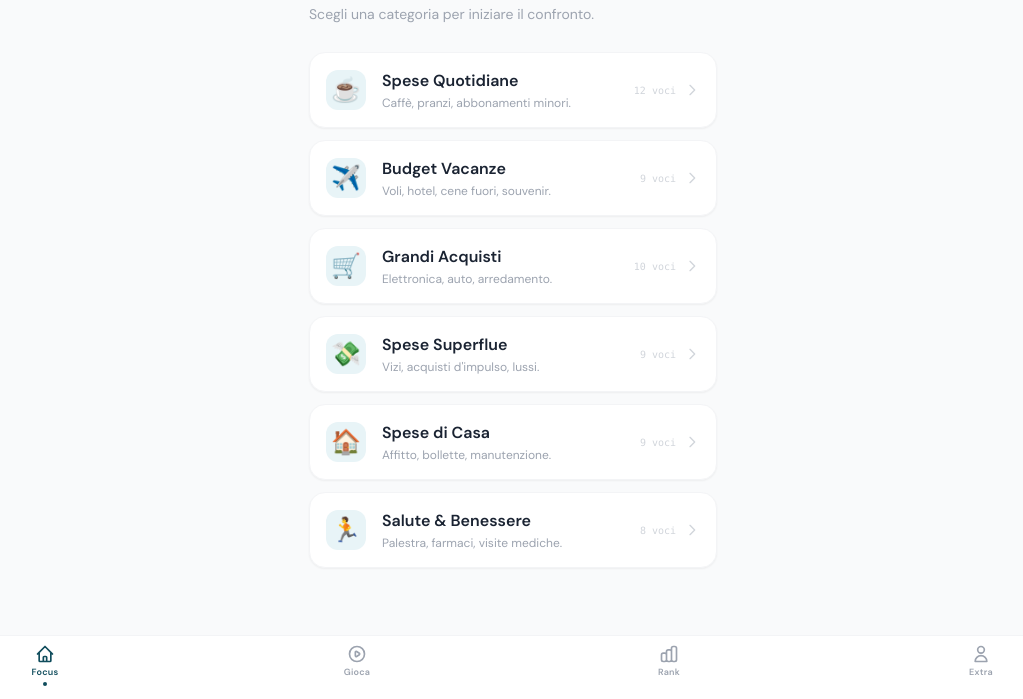
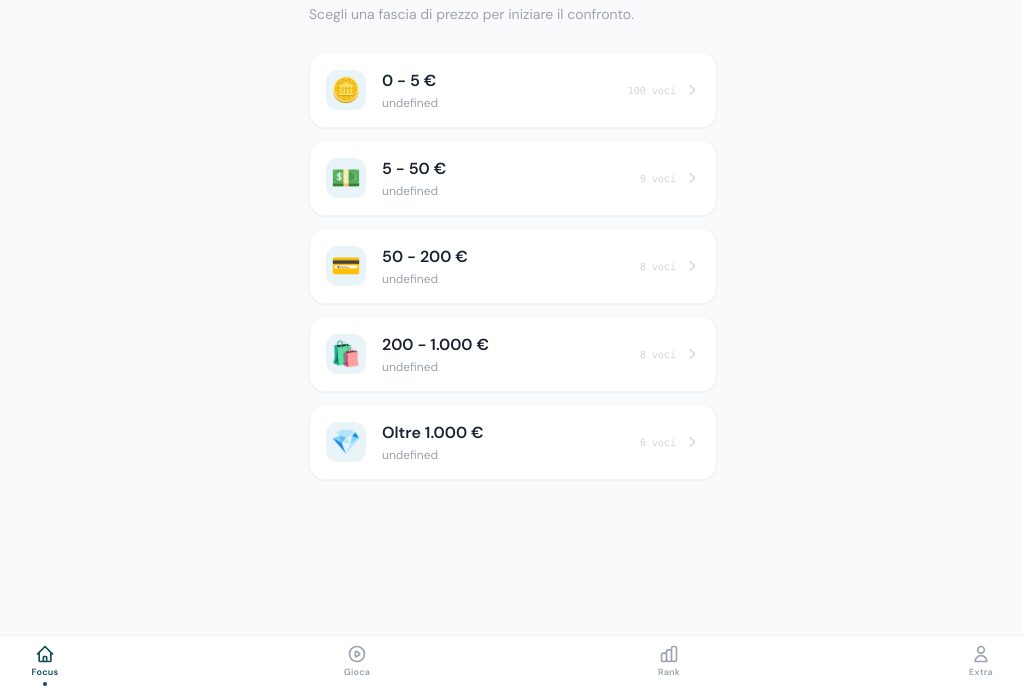
Before and after one commit to lorenzo-damico0/Preferiresti_TheGame, a plain HTML site: page index.html in a window 1280 px wide. Shown: the part 101-800 px from the top of the page, without its empty margins (127-1150 px from the left). Drawn offline with nearby package versions, Linux system fonts and the light colour scheme.

Commit message:
Update index.html

```diff
--- a/index.html
+++ b/index.html
@@ -76,125 +76,94 @@
 <body class="bg-gray-50 text-ink h-screen w-screen overflow-hidden flex flex-col">
 
 <!-- ═══════════════════════════════════════════════════
-     DATI DELL'APP — MODIFICA QUI PER AGGIORNARE I CONTENUTI
+     DATI DELL'APP — CATEGORIE A FASCE DI PREZZO
      ═══════════════════════════════════════════════════ -->
 <script>
 // ┌─────────────────────────────────────────────────────┐
-// │  CATEGORIE — aggiungi/rimuovi/rinomina liberamente  │
+// │  CATEGORIE (Fasce di prezzo)                        │
 // └─────────────────────────────────────────────────────┘
+
 const CATEGORIE = [
-    {
-        id: "quotidiane",
-        nome: "Spese Quotidiane",
-        descrizione: "Caffè, pranzi, abbonamenti minori.",
-        emoji: "☕"
-    },
-    {
-        id: "vacanze",
-        nome: "Budget Vacanze",
-        descrizione: "Voli, hotel, cene fuori, souvenir.",
-        emoji: "✈️"
-    },
-    {
-        id: "grandi",
-        nome: "Grandi Acquisti",
-        descrizione: "Elettronica, auto, arredamento.",
-        emoji: "🛒"
-    },
-    {
-        id: "superflue",
-        nome: "Spese Superflue",
-        descrizione: "Vizi, acquisti d'impulso, lussi.",
-        emoji: "💸"
-    },
-    {
-        id: "casa",
-        nome: "Spese di Casa",
-        descrizione: "Affitto, bollette, manutenzione.",
-        emoji: "🏠"
-    },
-    {
-        id: "salute",
-        nome: "Salute & Benessere",
-        descrizione: "Palestra, farmaci, visite mediche.",
-        emoji: "🏃"
-    }
+    { id: "fascia_5",    nome: "0 - 5 €",    emoji: "🪙" },
+    { id: "fascia_50",   nome: "5 - 50 €",   emoji: "💵" },
+    { id: "fascia_200",  nome: "50 - 200 €", emoji: "💳" },
+    { id: "fascia_1000", nome: "200 - 1.000 €", emoji: "🛍️" },
+    { id: "fascia_max",  nome: "Oltre 1.000 €", emoji: "💎" }
 ];
 
 // ┌─────────────────────────────────────────────────────┐
-// │  SPESE — aggiungi nuove voci in ogni categoria      │
-// │  Formato: { id, nome, importo, categoria_id }       │
+// │  LISTA FACILITATA DELLE SPESE                       │
+// │  Aggiungi le voci tra "virgolette" divise da virgola│
 // └─────────────────────────────────────────────────────┘
-const SPESE = [
-    // ── QUOTIDIANE ──
-    { id: 1,  nome: "Un pacchetto di sigarette",         importo: 6.50,    categoria: "quotidiane" },
-    { id: 2,  nome: "Un kebab con patatine",             importo: 9.00,    categoria: "quotidiane" },
-    { id: 3,  nome: "Caffè al bar ogni giorno per un mese", importo: 45.00, categoria: "quotidiane" },
-    { id: 4,  nome: "Pranzo d'ufficio (panino + acqua)", importo: 8.50,    categoria: "quotidiane" },
-    { id: 5,  nome: "Abbonamento Netflix mensile",       importo: 17.99,   categoria: "quotidiane" },
-    { id: 6,  nome: "Abbonamento Spotify mensile",       importo: 10.99,   categoria: "quotidiane" },
-    { id: 7,  nome: "Birra artigianale al pub",          importo: 6.00,    categoria: "quotidiane" },
-    { id: 8,  nome: "Taxi in città (corsa media)",       importo: 14.00,   categoria: "quotidiane" },
-    { id: 9,  nome: "Giornale quotidiano cartaceo",      importo: 1.50,    categoria: "quotidiane" },
-    { id: 10, nome: "Bottiglia d'acqua al distributore", importo: 0.50,    categoria: "quotidiane" },
-    { id: 11, nome: "Aperitivo con amici",               importo: 12.00,   categoria: "quotidiane" },
-    { id: 12, nome: "Parcheggio in città (giornata)",    importo: 8.00,    categoria: "quotidiane" },
+const LISTE_SPESE = {
 
-    // ── VACANZE ──
-    { id: 20, nome: "Volo low-cost andata e ritorno",    importo: 89.00,   categoria: "vacanze" },
-    { id: 21, nome: "Hotel 3 stelle per notte",          importo: 95.00,   categoria: "vacanze" },
-    { id: 22, nome: "Vacanze estive (1 settimana, 2 persone)", importo: 1400.00, categoria: "vacanze" },
-    { id: 23, nome: "Weekend a Parigi (volo+hotel)",     importo: 320.00,  categoria: "vacanze" },
-    { id: 24, nome: "Cena romantica in vacanza",         importo: 75.00,   categoria: "vacanze" },
-    { id: 25, nome: "Tour guidato in città straniera",   importo: 45.00,   categoria: "vacanze" },
-    { id: 26, nome: "Noleggio auto per una settimana",   importo: 280.00,  categoria: "vacanze" },
-    { id: 27, nome: "Assicurazione viaggio",             importo: 35.00,   categoria: "vacanze" },
-    { id: 28, nome: "Escursione di un giorno",           importo: 60.00,   categoria: "vacanze" },
+    "fascia_5": [
+        "Un caffè espresso", "Un cornetto o brioche", "Una bottiglietta d'acqua (0,5 L)", "Un trancio di pizza al taglio",
+        "Una lattina di bibita", "Un pacchetto di gomme da masticare", "Un gelato artigianale (coppetta)", "Un pacchetto di patatine",
+        "Una birra in bottiglia (supermercato)", "Un caffè al ginseng", "Un chilo di pasta", "Una bottiglia di passata di pomodoro",
+        "Un filone di pane fresco", "Una scatola di biscotti", "Un litro di latte", "Un pezzo di parmigiano (piccolo)",
+        "Due vasetti di yogurt", "Una tavoletta di cioccolato", "Un cespo di insalata fresca", "Una confezione da 6 uova",
+        "Un flacone di bagnoschiuma", "Un tubetto di dentifricio", "Uno spazzolino da denti", "Una saponetta solida",
+        "Un pacco scorta di fazzoletti", "Un deodorante spray", "Una maschera viso monouso", "Un burrocacao",
+        "Una confezione di cotton fioc", "Un pacco di salviettine umidificate", "Una penna a sfera", "Un quaderno a spirale",
+        "Un set matita e gomma", "Un evidenziatore", "Un blocchetto di post-it", "Una cartellina portadocumenti",
+        "Un rotolo di nastro adesivo", "Una mini-spillatrice", "Una scatolina di graffette", "Un temperamatite",
+        "Una confezione di spugne per piatti", "Un detersivo per piatti", "Un rotolo di carta assorbente", "Un rotolo di sacchetti per immondizia",
+        "Un panno in microfibra", "Una candela profumata piccola", "Un deodorante per ambienti", "Un pacco di mollette per i panni",
+        "Una confezione di fiammiferi", "Una bottiglia di candeggina", "Un mese di cloud base (50GB/100GB)", "Noleggio digitale di un film",
+        "Acquisto di una canzone digitale", "Download di un'app a pagamento", "Commissione per un bonifico", "Stampa di 10 fotografie",
+        "Un caffè sospeso (donazione)", "Abbonamento mensile news premium", "Attivazione di una SIM in promo", "Micro-transazione in un videogioco",
+        "Un biglietto dell'autobus", "Un'ora di parcheggio (strisce blu)", "Sblocco di un monopattino in sharing", "Biglietto del treno (tratta breve)",
+        "Due litri di benzina", "Pedaggio autostradale (tratta breve)", "Un gettone autolavaggio self-service", "Un profumatore per l'auto",
+        "Canone mensile base del Telepass", "Una mappa cartacea della città", "Un paio di calzini in cotone", "Una confezione di forcine",
+        "Un elastico per capelli (scrunchie)", "Un paio di lacci per scarpe", "Una borsa shopper in tela", "Delle solette semplici per scarpe",
+        "Un pettine in plastica", "Una confezione di spille da balia", "Un pacco di guanti usa e getta", "Una toppa termoadesiva",
+        "Una scatoletta di cibo per gatti/cani", "Un osso da masticare per cani", "Un tubetto di colla a presa rapida", "Una piantina grassa piccola",
+        "Una bustina di semi da piantare", "Un cacciavite piccolo", "Una rivista in edicola", "Un quotidiano cartaceo",
+        "Una confezione da 4 pile stilo", "Un mazzo di carte da gioco", "Un accendino", "Una scatola di caramelle in latta",
+        "Una bustina di figurine", "Un Gratta e Vinci da 2 euro", "Un biglietto d'auguri in cartoncino", "L'affrancatura per una lettera",
+        "Un laccio portachiavi da collo", "Una calamita da frigorifero", "Cartine e filtri per tabacco", "Un portachiavi ad anello semplice"
+    ],
 
-    // ── GRANDI ACQUISTI ──
-    { id: 40, nome: "Nuovo Smartphone top di gamma",     importo: 1199.00, categoria: "grandi" },
-    { id: 41, nome: "Laptop ultrabook 14\"",             importo: 1299.00, categoria: "grandi" },
-    { id: 42, nome: "Smart TV 55 pollici OLED",         importo: 899.00,  categoria: "grandi" },
-    { id: 43, nome: "Divano componibile",                importo: 1500.00, categoria: "grandi" },
-    { id: 44, nome: "Lavatrice di qualità",              importo: 650.00,  categoria: "grandi" },
-    { id: 45, nome: "Bici elettrica entry-level",        importo: 799.00,  categoria: "grandi" },
-    { id: 46, nome: "Macchina da caffè automatica",      importo: 420.00,  categoria: "grandi" },
-    { id: 47, nome: "Robot aspirapolvere",               importo: 350.00,  categoria: "grandi" },
-    { id: 48, nome: "Monopattino elettrico",             importo: 499.00,  categoria: "grandi" },
-    { id: 49, nome: "Fotocamera mirrorless entry",       importo: 750.00,  categoria: "grandi" },
+    "fascia_50": [
+        "Un pacchetto di sigarette", "Un kebab con patatine", "Abbonamento mensile a Netflix", "Abbonamento mensile a Spotify",
+        "Una corsa media in taxi in città", "Un aperitivo con gli amici", "Un libro tascabile in libreria",
+        "Acquisto in-app o microtransazione", "Taglio di capelli dal barbiere"
+    ],
 
-    // ── SUPERFLUE ──
-    { id: 60, nome: "Gratta e Vinci ogni settimana (1 mese)", importo: 20.00, categoria: "superflue" },
-    { id: 61, nome: "Scarpe da ginnastica di marca",     importo: 180.00,  categoria: "superflue" },
-    { id: 62, nome: "Cena al ristorante stellato",       importo: 150.00,  categoria: "superflue" },
-    { id: 63, nome: "Videogame AAA al day-one",         importo: 79.99,   categoria: "superflue" },
-    { id: 64, nome: "Profumo di lusso",                  importo: 120.00,  categoria: "superflue" },
-    { id: 65, nome: "Abbonamento palestra non usata",    importo: 49.00,   categoria: "superflue" },
-    { id: 66, nome: "Acquisto in-app (gioco mobile)",    importo: 9.99,    categoria: "superflue" },
-    { id: 67, nome: "T-shirt firmata",                   importo: 95.00,   categoria: "superflue" },
-    { id: 68, nome: "Delivery food in più per settimana", importo: 35.00,  categoria: "superflue" },
+    "fascia_200": [
+        "Una cena al ristorante (2 persone)", "Un paio di scarpe da ginnastica", "Bolletta elettrica mensile",
+        "Una visita medica specialistica", "Volo low-cost andata e ritorno", "Una notte in hotel 3 stelle",
+        "Un profumo di marca", "Spesa alimentare settimanale"
+    ],
 
-    // ── CASA ──
-    { id: 80, nome: "Affitto mensile (monolocale)",      importo: 750.00,  categoria: "casa" },
-    { id: 81, nome: "Affitto mensile (bilocale)",        importo: 1100.00, categoria: "casa" },
-    { id: 82, nome: "Bolletta elettrica mensile",        importo: 85.00,   categoria: "casa" },
-    { id: 83, nome: "Bolletta gas (riscaldamento)",      importo: 120.00,  categoria: "casa" },
-    { id: 84, nome: "Connessione internet (fibra)",      importo: 29.90,   categoria: "casa" },
-    { id: 85, nome: "Pulizie domestiche (2 volte/sett.)", importo: 180.00, categoria: "casa" },
-    { id: 86, nome: "Mantenere un'auto in città",        importo: 450.00,  categoria: "casa" },
-    { id: 87, nome: "Spesa alimentare settimanale",      importo: 110.00,  categoria: "casa" },
-    { id: 88, nome: "Condominio mensile",                importo: 95.00,   categoria: "casa" },
+    "fascia_1000": [
+        "Un weekend in una capitale europea", "Smart TV da 55 pollici", "Una lavatrice di buona qualità",
+        "Monopattino elettrico", "Abbonamento annuale in palestra", "Mantenere un'auto (spesa mensile)",
+        "Noleggio auto per una settimana", "Occhiali da vista nuovi"
+    ],
 
-    // ── SALUTE ──
-    { id: 100, nome: "Abbonamento palestra annuale",     importo: 540.00,  categoria: "salute" },
-    { id: 101, nome: "Visita specialistica privata",     importo: 120.00,  categoria: "salute" },
-    { id: 102, nome: "Seduta dallo psicologo",           importo: 80.00,   categoria: "salute" },
-    { id: 103, nome: "Farmaci da banco (mese)",          importo: 30.00,   categoria: "salute" },
-    { id: 104, nome: "Integratori proteici (mese)",      importo: 45.00,   categoria: "salute" },
-    { id: 105, nome: "Seduta di fisioterapia",           importo: 60.00,   categoria: "salute" },
-    { id: 106, nome: "Occhiali da vista nuovi",          importo: 250.00,  categoria: "salute" },
-    { id: 107, nome: "App meditazione (annuale)",        importo: 79.99,   categoria: "salute" },
-];
+    "fascia_max": [
+        "Smartphone di ultima generazione", "Laptop ultrabook per lavorare", "Vacanze estive (1 sett., 2 persone)",
+        "Affitto mensile di un bilocale", "Un divano componibile di design", "PC da gaming assemblato"
+    ]
+};
+
+// ┌─────────────────────────────────────────────────────┐
+// │ AUTOMAZIONE: Converte le liste nel formato dell'app │
+// └─────────────────────────────────────────────────────┘
+let SPESE = [];
+let idCounter = 1;
+
+for (let fascia in LISTE_SPESE) {
+    LISTE_SPESE[fascia].forEach(nomeSpesa => {
+        SPESE.push({
+            id: idCounter++,
+            nome: nomeSpesa,
+            categoria: fascia
+        });
+    });
+}
 </script>
 
 <!-- ═══════════════════════════════════════════════════
@@ -207,7 +176,7 @@ const SPESE = [
         <header class="mb-7">
             <p class="text-xs font-semibold uppercase tracking-widest text-teal mb-1">Budget Focus</p>
             <h1 class="font-display text-4xl text-ink leading-tight">Preferiresti?</span></h1>
-            <p class="text-gray-400 mt-2 text-sm">Scegli una categoria per iniziare il confronto.</p>
+            <p class="text-gray-400 mt-2 text-sm">Scegli una fascia di prezzo per iniziare il confronto.</p>
         </header>
         <div id="category-list" class="flex flex-col gap-3"></div>
     </section>
@@ -237,10 +206,9 @@ const SPESE = [
         <div class="card-wrap mb-3 w-full" id="card-a-wrap">
             <div class="card-inner relative">
                 <div class="card-front">
-                    <button id="btn-a" class="choice-btn w-full min-h-[130px] bg-teal rounded-[1.75rem] text-white flex flex-col items-center justify-center px-7 py-6 shadow-lg shadow-teal/20 relative overflow-hidden">
+                    <button id="btn-a" class="choice-btn w-full min-h-[140px] bg-teal rounded-[1.75rem] text-white flex flex-col items-center justify-center px-7 py-6 shadow-lg shadow-teal/20 relative overflow-hidden">
                         <div class="absolute inset-0 opacity-10" style="background: radial-gradient(circle at 80% 20%, white, transparent 60%)"></div>
                         <span id="name-a" class="text-xl font-semibold text-center leading-snug z-10"></span>
-                        <span id="price-a" class="text-sm font-mono opacity-70 mt-2 z-10"></span>
                         <button id="save-a" class="absolute top-4 right-4 text-white/40 hover:text-white transition-colors p-1.5 z-20">
                             <svg class="w-5 h-5" fill="none" stroke="currentColor" viewBox="0 0 24 24"><path stroke-linecap="round" stroke-linejoin="round" stroke-width="1.5" d="M5 5a2 2 0 012-2h10a2 2 0 012 2v16l-7-3.5L5 21V5z"/></svg>
                         </button>
@@ -258,10 +226,9 @@ const SPESE = [
         <div class="card-wrap mt-3 w-full" id="card-b-wrap">
             <div class="card-inner relative">
                 <div class="card-front">
-                    <button id="btn-b" class="choice-btn w-full min-h-[130px] bg-teal-light rounded-[1.75rem] text-white flex flex-col items-center justify-center px-7 py-6 shadow-lg shadow-teal/20 relative overflow-hidden">
+                    <button id="btn-b" class="choice-btn w-full min-h-[140px] bg-teal-light rounded-[1.75rem] text-white flex flex-col items-center justify-center px-7 py-6 shadow-lg shadow-teal/20 relative overflow-hidden">
                         <div class="absolute inset-0 opacity-10" style="background: radial-gradient(circle at 20% 80%, white, transparent 60%)"></div>
                         <span id="name-b" class="text-xl font-semibold text-center leading-snug z-10"></span>
-                        <span id="price-b" class="text-sm font-mono opacity-70 mt-2 z-10"></span>
                         <button id="save-b" class="absolute top-4 right-4 text-white/40 hover:text-white transition-colors p-1.5 z-20">
                             <svg class="w-5 h-5" fill="none" stroke="currentColor" viewBox="0 0 24 24"><path stroke-linecap="round" stroke-linejoin="round" stroke-width="1.5" d="M5 5a2 2 0 012-2h10a2 2 0 012 2v16l-7-3.5L5 21V5z"/></svg>
                         </button>
@@ -367,23 +334,13 @@ const SPESE = [
 
             <!-- Impostazioni -->
             <div class="bg-white rounded-2xl border border-gray-100 shadow-sm overflow-hidden">
-                <div class="px-5 py-4 flex items-center justify-between border-b border-gray-50">
-                    <div class="flex items-center gap-3">
-                        <svg class="w-5 h-5 text-gray-400" fill="none" stroke="currentColor" viewBox="0 0 24 24"><path stroke-linecap="round" stroke-linejoin="round" stroke-width="1.5" d="M20.354 15.354A9 9 0 018.646 3.646 9.003 9.003 0 0012 21a9.003 9.003 0 008.354-5.646z"/></svg>
-                        <span class="text-sm font-medium text-ink">Mostra prezzi</span>
-                    </div>
-                    <label class="relative inline-flex items-center cursor-pointer">
-                        <input type="checkbox" id="toggle-prices" class="sr-only peer" checked>
-                        <div class="w-9 h-5 bg-gray-200 rounded-full peer peer-checked:after:translate-x-full peer-checked:after:border-white after:content-[''] after:absolute after:top-[2px] after:left-[2px] after:bg-white after:border after:rounded-full after:h-4 after:w-4 after:transition-all peer-checked:bg-teal"></div>
-                    </label>
-                </div>
                 <button id="btn-reset" class="w-full px-5 py-4 flex items-center gap-3 hover:bg-red-50 transition-colors group">
                     <svg class="w-5 h-5 text-red-400" fill="none" stroke="currentColor" viewBox="0 0 24 24"><path stroke-linecap="round" stroke-linejoin="round" stroke-width="1.5" d="M19 7l-.867 12.142A2 2 0 0116.138 21H7.862a2 2 0 01-1.995-1.858L5 7m5 4v6m4-6v6m1-10V4a1 1 0 00-1-1h-4a1 1 0 00-1 1v3M4 7h16"/></svg>
                     <span class="text-sm font-medium text-red-500">Azzera i miei dati</span>
                 </button>
             </div>
 
-            <p class="text-center text-[10px] text-gray-300 font-mono mt-2">Budget Focus • v0.2.0 Beta</p>
+            <p class="text-center text-[10px] text-gray-300 font-mono mt-2">Budget Focus • v0.3.0 Beta</p>
         </div>
     </section>
 
@@ -429,24 +386,22 @@ const SPESE = [
 <script>
 // ── Stato ──────────────────────────────────────────────
 const state = {
-    currentCat: null,        // categoria attiva nel gioco
-    pool: [],                // spese filtrate per categoria
-    usedPairs: new Set(),    // coppie già mostrate
+    currentCat: null,
+    pool: [],
+    usedPairs: new Set(),
     currentA: null,
     currentB: null,
-    scores: {},              // { id: punteggio ELO }
-    saved: new Set(),        // id spese salvate
+    scores: {},
+    saved: new Set(),
     rounds: 0,
     streak: 0,
     rankCat: 'all',
-    showPrices: true,
     rankSearch: '',
     userId: '#' + Math.floor(1000 + Math.random() * 9000),
 };
 
 // ── Init ───────────────────────────────────────────────
 document.addEventListener('DOMContentLoaded', () => {
-    // Carica dati da localStorage
     loadState();
 
     document.getElementById('user-id').textContent = 'ID: ' + state.userId;
@@ -467,11 +422,6 @@ document.addEventListener('DOMContentLoaded', () => {
     document.getElementById('focus-btn-b').addEventListener('click', () => { choose('b'); closeFocusMode(); });
     document.getElementById('btn-feedback').addEventListener('click', sendFeedback);
     document.getElementById('btn-reset').addEventListener('click', resetData);
-    document.getElementById('toggle-prices').addEventListener('change', e => {
-        state.showPrices = e.target.checked;
-        renderCurrentPair();
-        saveState();
-    });
     document.getElementById('rank-search').addEventListener('input', e => {
         state.rankSearch = e.target.value.toLowerCase();
         updateRank();
@@ -551,7 +501,7 @@ function startGame(catId) {
 }
 
 function nextPair(counted) {
-    if (state.pool.length < 2) { showToast('Aggiungi più spese in questa categoria!'); return; }
+    if (state.pool.length < 2) { showToast('Aggiungi più spese in questa fascia!'); return; }
 
     // Estrazione casuale, evitando coppie già viste (finché possibile)
     let a, b, key;
@@ -586,8 +536,6 @@ function renderCurrentPair() {
 
     document.getElementById('name-a').textContent = a.nome;
     document.getElementById('name-b').textContent = b.nome;
-    document.getElementById('price-a').textContent = state.showPrices ? formatPrice(a.importo) : '';
-    document.getElementById('price-b').textContent = state.showPrices ? formatPrice(b.importo) : '';
 
     // Aggiorna icone salvataggio
     updateSaveIcon('save-a', a.id);
@@ -654,7 +602,7 @@ function updateRank() {
     container.innerHTML = '';
 
     if (items.length === 0) {
-        container.innerHTML = `<div class="text-center text-gray-300 text-sm mt-12">Nessuna spesa trovata.</div>`;
+        container.innerHTML = `<div class="text-center text-gray-300 text-sm mt-12">Nessuna voce trovata.</div>`;
         return;
     }
 
@@ -674,7 +622,7 @@ function updateRank() {
                 </button>
                 <div class="flex-1 min-w-0">
                     <p class="text-sm font-medium text-ink leading-tight truncate">${item.nome}</p>
-                    <p class="text-[10px] text-gray-400 mt-0.5">${cat ? cat.emoji + ' ' + cat.nome : ''} · ${formatPrice(item.importo)}</p>
+                    <p class="text-[10px] text-gray-400 mt-0.5">${cat ? cat.emoji + ' Fascia ' + cat.nome : ''}</p>
                 </div>
                 <span class="font-mono text-xs font-bold text-teal ml-2">${score}</span>
             </div>
@@ -749,10 +697,6 @@ function navigateTo(screenId) {
 }
 
 // ── Helpers ────────────────────────────────────────────
-function formatPrice(n) {
-    return n.toLocaleString('it-IT', { style: 'currency', currency: 'EUR' });
-}
-
 function showToast(msg) {
     const t = document.getElementById('toast');
     t.textContent = msg;
@@ -768,7 +712,7 @@ function updateProfileStats() {
     document.getElementById('stat-rounds').textContent = state.rounds;
     document.getElementById('stat-saved').textContent  = state.saved.size;
     document.getElementById('stat-streak').textContent = state.streak;
-    document.getElementById('saved-count').textContent = `${state.saved.size} spese nei preferiti`;
+    document.getElementById('saved-count').textContent = `${state.saved.size} voci nei preferiti`;
 }
 
 function sendFeedback() {
@@ -798,7 +742,6 @@ function saveState() {
         localStorage.setItem('bf_rounds',  state.rounds);
         localStorage.setItem('bf_streak',  state.streak);
         localStorage.setItem('bf_userid',  state.userId);
-        localStorage.setItem('bf_prices',  state.showPrices);
     } catch(e) {}
 }
 
@@ -809,11 +752,6 @@ function loadState() {
         const ro = localStorage.getItem('bf_rounds');  if (ro) state.rounds = parseInt(ro);
         const st = localStorage.getItem('bf_streak');  if (st) state.streak = parseInt(st);
         const ui = localStorage.getItem('bf_userid');  if (ui) state.userId = ui;
-        const pr = localStorage.getItem('bf_prices');
-        if (pr !== null) {
-            state.showPrices = pr === 'true';
-            document.getElementById('toggle-prices').checked = state.showPrices;
-        }
     } catch(e) {}
 }
 </script>
```
